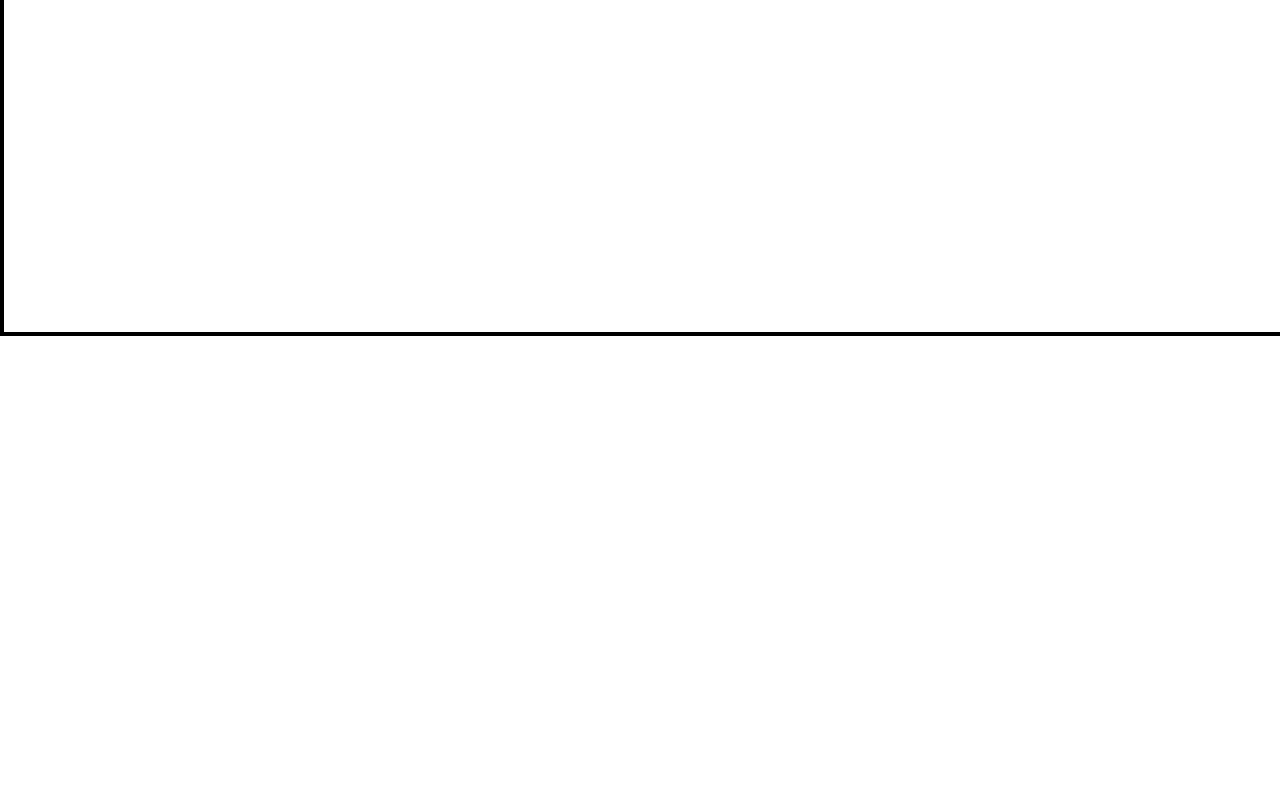
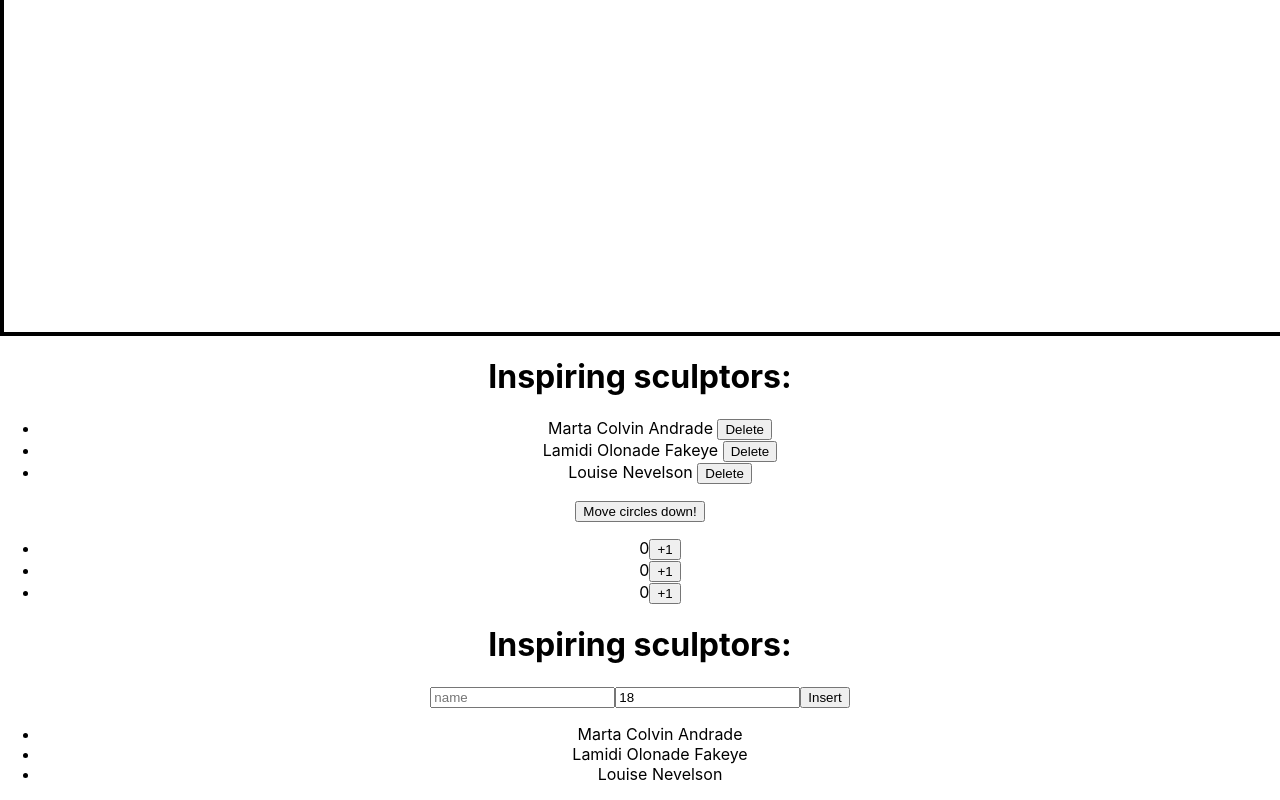
Before and after one commit to AshGreyG/To-Learn-By-Books, a React (Create React App) app in the folder CS/Framework/React/react-doc/: page / in a window 1280 px wide. Shown: the part 4399-5199 px from the top of the page. Before the commit the page ends 4735 px from the top, so only its background shows below. Built offline with nearby package versions, Linux system fonts and the light colour scheme; the HTML template or start-up script is replaced by a standard one.

Commit message:
feat : complete React Tutorial: Adding Interactivity

```diff
--- a/CS/Framework/React/react-doc/src/04-Adding-Interactivity.tsx
+++ b/CS/Framework/React/react-doc/src/04-Adding-Interactivity.tsx
@@ -288,6 +288,288 @@ function AbleMovingDot() {
   );
 }
 
+// Consider a nested object structure like this:
+
+function NestedObject() {
+  interface Person {
+    name: string;
+    artwork: {
+      title: string;
+      city: string;
+      image: string;
+    }
+  }
+
+  const [person, setPerson] = useState<Person>({
+    name: "Niki de Saint Phalle",
+    artwork: {
+      title: "Blue Nana",
+      city: "Hamburg",
+      image: "https://i.imgur.com/Sd1AgUOm.jpg"
+    }
+  });
+
+  // In React, you treat state as immutable! In order to change 'city', you
+  // would first need to produce the new 'artwork' object and then produce
+  // the new person object which points at the new 'artwork'
+
+  const nextArtwork: typeof person.artwork = { ...person.artwork, city: "New Delhi" };
+  const nextPerson: Person = { ...person, artwork: nextArtwork };
+  setPerson(nextPerson);
+
+  // or we can write it as:
+
+  setPerson({
+    ...person,
+    artwork: {
+      ...person.artwork,
+      city: "New Delhi"
+    }
+  });
+
+  // 'nesting' is an inaccurate way to think about how objects behave. When the code
+  // executes, there is no such thing as a "nested" object. You are really looking at
+  // two different objects
+
+  let object1: typeof person.artwork = {
+    title: "Blue Nana",
+    city: "Hamburg",
+    image: "https://i.imgur.com/Sa1AguOm.jpg"
+  };
+
+  let object2: Person = {
+    name: " Niki de Saint Pahlle",
+    artwork: object1
+  };
+
+  let object3: Person = {
+    name: "Copycat",
+    artwork: object1
+  };
+
+  // If you were to mutate 'object3.artwork.city', it would affect both 'object2.artwork.city'
+  // and 'object1.city'. This is because they are the same object, they are separate objects
+  // pointing at each other with properties.
+}
+
+// Arrays are mutable in JavaScript, but you should treat them as immutable when you
+// store them in state.
+
+// 1. Adding to an array
+//    'push()' will mutate an array, which you don't want. Instead, create a
+//    new array which contains the existing items and a new item at the end.
+//    There are multiple ways to do this, but the easiest one is to use the
+//    '...' array spread syntax.
+
+function ArrayAdding() {
+  interface Artist {
+    name: string;
+    id: number;
+    age: number;
+  }
+
+  const [artists, setArtists] = useState<Artist[]>([]);
+  let nextID: number = 0;
+
+  setArtists([
+    ...artists,
+    {
+      name: "AshGrey",
+      id: nextID++,
+      age: 21
+    }
+  ]);
+}
+
+// 2. Removing from an array
+//    The easiest way to remove an item from an array is to filter it out.
+//    In other words, you will produce a new array that will not contain
+//    that item. To do this, use the 'filter' method.
+
+function ArrayRemoving() {
+  interface Artist {
+    name: string;
+    id: number;
+    age: number;
+  }
+
+  let initialArtists: Artist[] = [
+    { name: "Marta Colvin Andrade",  id: 0, age: 21 },
+    { name: "Lamidi Olonade Fakeye", id: 1, age: 32 },
+    { name: "Louise Nevelson",       id: 2, age: 34 }
+  ];
+
+  const [artists, setArtists] = useState<Artist[]>(initialArtists);
+
+  return (
+    <>
+      <h1>Inspiring sculptors:</h1>
+      <ul>
+        {artists.map((artist) => {
+          return (
+            <li key={artist.id}>
+              {artist.name}{" "}
+              <button onClick={() => {
+                setArtists(
+                  artists.filter(a => a.id !== artist.id)
+                );
+              }}>
+                Delete
+              </button>
+            </li>
+          )
+        })}
+      </ul>
+    </>
+  );
+}
+
+// 3. Transforming an array
+//    If you want to change some or all items of the array, you can use
+//    map() to create a new array.
+
+function ArrayTransforming() {
+  interface Shape {
+    id: number;
+    type:
+      | "circle"
+      | "square";
+    x: number;
+    y: number;
+  }
+
+  let initialShapes: Shape[] = [
+    { id: 0, type: "circle", x: 50,  y: 100 },
+    { id: 1, type: "square", x: 150, y: 100 },
+    { id: 2, type: "circle", x: 250, y: 100 }
+  ];
+  const [shapes, setShapes] = useState<Shape[]>(initialShapes);
+
+  function handleClick() {
+    const nextShapes: Shape[] = shapes.map((shape) => {
+      if (shape.type === "square") {
+        return shape;
+      } else {
+        return {
+          ...shape,
+          y: shape.y + 50
+        };
+      }
+    });
+
+    setShapes(nextShapes);
+  }
+
+  return (
+    <div className="container">
+      <button onClick={handleClick}>
+        Move circles down!
+      </button>
+      {shapes.map((shape) => (
+        <div
+          key={shape.id}
+          style={{
+            background: "purple",
+            position: "absolute",
+            left: shape.x,
+            top: shape.y,
+            borderRadius: shape.type === "circle" ? "50%" : "",
+            width: 20,
+            height: 20
+          }}
+        />
+      ))}
+    </div>
+  );
+}
+
+// 4. Replacing items in an array
+//    It is particularly common to want to replace one or more items in an array.
+//    Assignments like array 'arr[0] = "bird"' are mutating the original array, so
+//    instead you'll want to use 'map' for this as well.
+
+function ArrayReplacing() {
+  let initialCounters: number[] = [0, 0, 0];
+  const [counters, setCounters] = useState<number[]>(initialCounters);
+
+  function handleIncrementClick(index: number) {
+    const nextCounters: number[] = counters.map((c, i) => i === index ? c + 1 : c);
+    setCounters(nextCounters);
+  }
+
+  return (
+    <ul>
+      {counters.map((counter, i) => (
+        <li key={i}>
+          {counter}
+          <button onClick={() => handleIncrementClick(i)}>
+            +1
+          </button>
+        </li>
+      ))}
+    </ul>
+  );
+}
+
+// 4. Inserting into an array
+//    Sometimes you may want to inset an item at a particular position that's
+//    neither at the beginning nor at the end. To do this, you can use the '...'
+//    array spread syntax together with the 'slice()' method.
+
+function ArrayInserting() {
+  interface Artist {
+    id: number;
+    name: string;
+    age: number;
+  }
+  let nextID: number = 3;
+  let initialArtists: Artist[] = [
+    { name: "Marta Colvin Andrade",  id: 0, age: 21 },
+    { name: "Lamidi Olonade Fakeye", id: 1, age: 32 },
+    { name: "Louise Nevelson",       id: 2, age: 34 }
+  ];
+
+  const [name, setName] = useState<string>("");
+  const [age, setAge] = useState<number>(18);
+  const [artists, setArtists] = useState<Artist[]>(initialArtists);
+
+  function handleClick() {
+    const insertAt: number = 1;
+    const nextArtists: Artist[] = [
+      ...artists.slice(0, insertAt),            // Items before the insertion point
+      { id: nextID++, name: name, age: age },   // New item
+      ...artists.slice(insertAt)                // Items after the insertion point
+    ];
+    setArtists(nextArtists);
+  }
+
+  return (
+    <>
+      <h1>Inspiring sculptors:</h1>
+      <input
+        type="text"
+        placeholder="name"
+        value={name}
+        onChange={(e) => setName(e.target.value)}
+      />
+      <input
+        type="text"
+        placeholder="age"
+        value={age}
+        onChange={(e) => setAge(parseInt(e.target.value))}
+      />
+      <button onClick={handleClick}>
+        Insert
+      </button>
+      <ul>
+        {artists.map((artist) => (
+          <li key={artist.id}>{artist.name}</li>
+        ))}
+      </ul>
+    </>
+  );
+}
+
 function AddingInteractivity() {
   return (
     <>
@@ -304,6 +586,11 @@ function AddingInteractivity() {
 
       <UnableMovingDot />
       <AbleMovingDot />
+
+      <ArrayRemoving />
+      <ArrayTransforming />
+      <ArrayReplacing />
+      <ArrayInserting />
     </>
   );
 }
```
